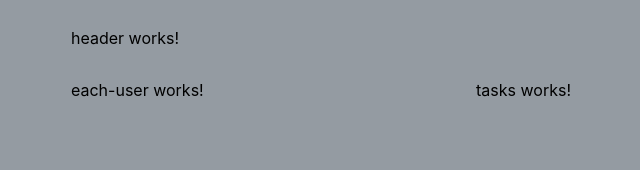
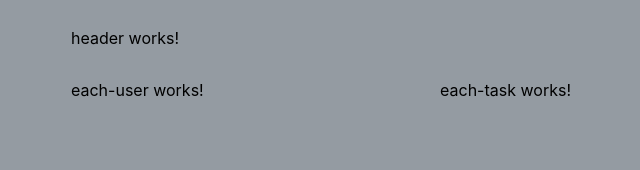
Before and after one commit to sudhansom/angular19, an Angular app: page / in a window 1280 px wide. Shown: the top 170 px of the page, without its empty margins (319-959 px from the left). Built offline with nearby package versions, Linux system fonts and the light colour scheme.

Commit message:
create each-task component

```diff
--- /dev/null
+++ b/src/app/components/tasks/each-task/each-task.component.html
@@ -0,0 +1 @@
+<p>each-task works!</p>
--- a/src/app/components/tasks/tasks.component.html
+++ b/src/app/components/tasks/tasks.component.html
@@ -1 +1 @@
-<p>tasks works!</p>
+<app-each-task></app-each-task>
--- a/src/app/components/tasks/tasks.component.ts
+++ b/src/app/components/tasks/tasks.component.ts
@@ -1,8 +1,9 @@
 import { Component } from '@angular/core';
+import { EachTaskComponent } from './each-task/each-task.component';
 
 @Component({
   selector: 'app-tasks',
-  imports: [],
+  imports: [ EachTaskComponent ],
   templateUrl: './tasks.component.html',
   styleUrl: './tasks.component.scss'
 })
```
Also changed, not shown: src/app/components/tasks/each-task/each-task.component.ts (added, +11 -0 lines), src/app/components/tasks/each-task/each-task.component.scss (added).
